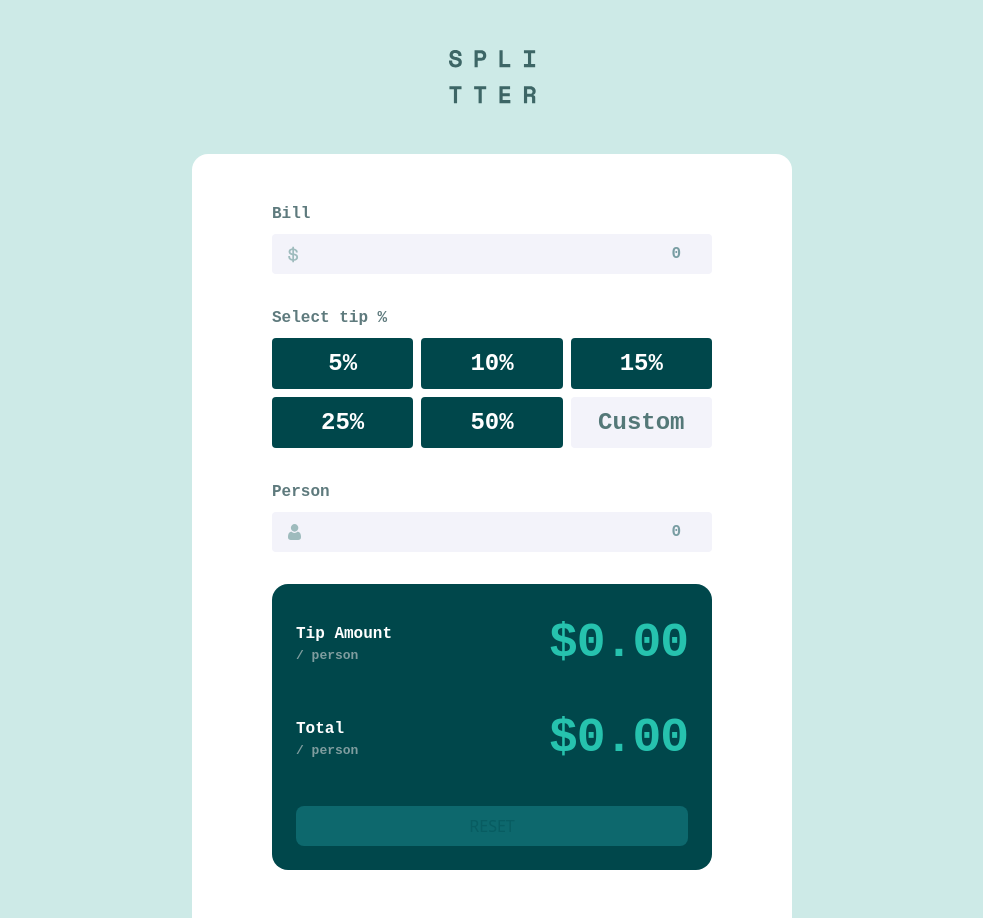
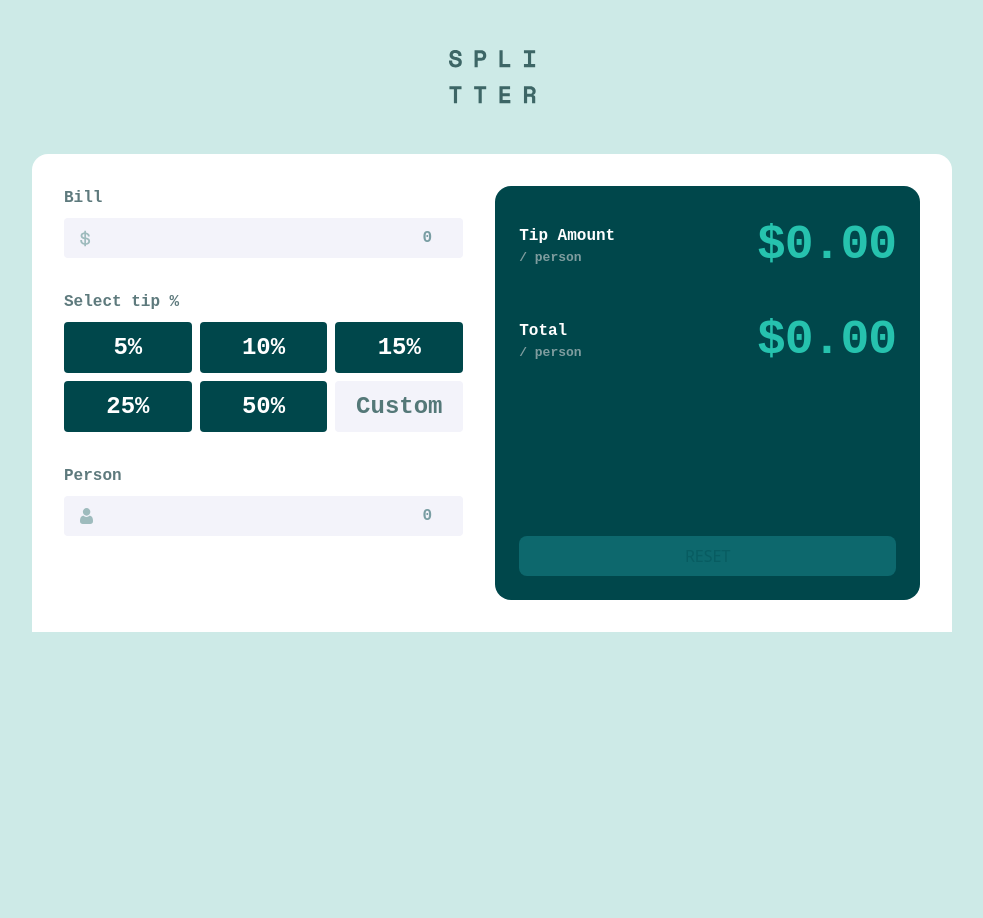
Before and after one commit to MikeG404/tips-calculator, a React (Vite) app: page / in a window 1280 px wide. Shown: the whole page, without its empty margins (148-1131 px from the left). After the commit the page ends 800 px from the top, so only its background shows below. Built offline with nearby package versions, Linux system fonts and the light colour scheme.

Commit message:
Mockup empty state finished

```diff
--- a/src/App.jsx
+++ b/src/App.jsx
@@ -14,7 +14,7 @@ function App() {
   return (
     <main className='flex flex-col justify-center items-center'>
       <img src={Logo} alt="logo" className='m-auto py-[50px]'/>
-      <section id='calculator' className='w-full h-screen flex flex-col items-center gap-8 px-6 py-8 bg-white rounded-t-2xl md:max-w-[600px] md:px-20 py-12 md:h-auto xl:flex'>
+      <section id='calculator' className='w-full h-screen flex flex-col items-center gap-8 px-6 py-8 bg-white rounded-t-2xl md:max-w-[600px] md:px-20 py-12 md:h-auto xl:flex-row xl:max-w-[920px] xl:p-8 xl:items-start'>
 
 
         <section id='tip-selection' className='w-full flex flex-col gap-8'>
@@ -34,7 +34,7 @@ function App() {
         </section>
 
 
-        <section id='result' className='w-full p-6 rounded-2xl bg-green2-900'>
+        <section id='result' className='flex flex-col w-full p-6 rounded-2xl bg-green2-900 xl:gap-32'>
           <div className='flex flex-col gap-6 pb-8'>
             <TipAmountRow rowTitle="Tip Amount"/>
             <TipAmountRow rowTitle="Total"/>
```
